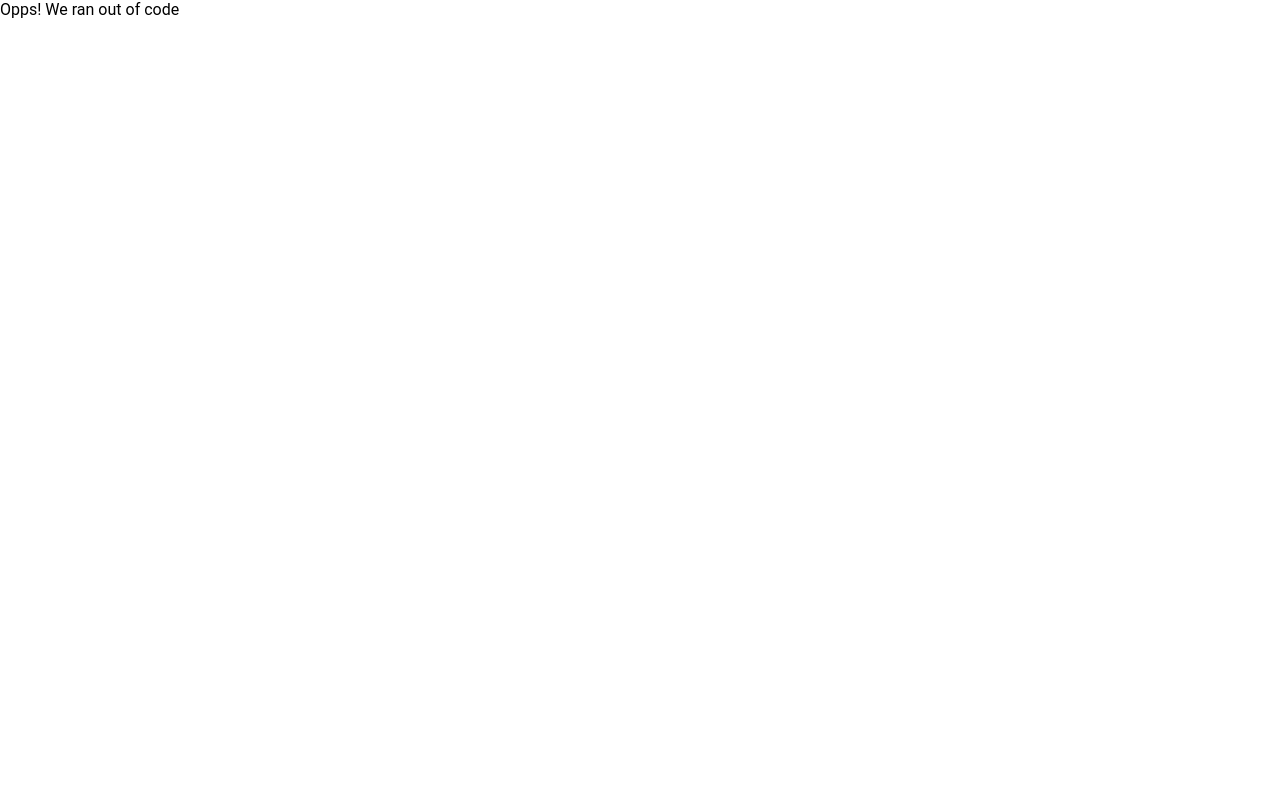
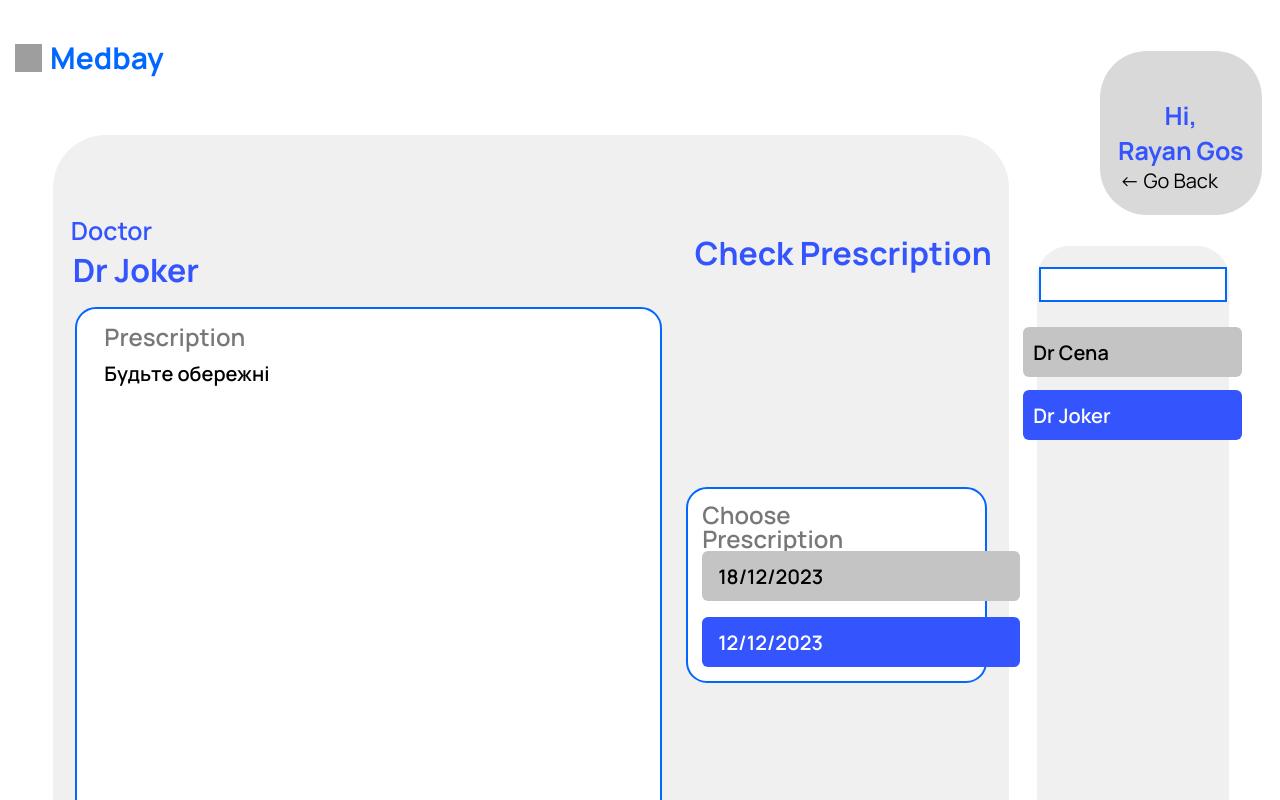
Before and after one commit to nastiiiii/QualityLife, a React (Create React App) app: page /prescription/gosling/joker/second in a window 1280 px wide. Shown: the top 800 px of the page. Built offline with nearby package versions, Linux system fonts and the light colour scheme; grey boxes are pictures that could not be loaded.

Commit message:
feat: added imported routes to core-router

```diff
--- a/src/Routes.jsx
+++ b/src/Routes.jsx
@@ -2,15 +2,53 @@ import React from "react";
 import { BrowserRouter as Router, Routes, Route } from "react-router-dom";
 import Home from "pages/Home";
 import NotFound from "pages/NotFound";
+
+// Doctors
+// Dr Joker (Jokerge)
 import AnalysisPageJohnWickDrJoker from "./styledPages/doctors/DrJoker/Analysis/JohnWick";
 import AnalysisPageRayanDrJokerOne from "./styledPages/doctors/DrJoker/Analysis/RayanGosling/FirstAnalysis";
 import AnalysisPageRayanDrJokerTwo from "./styledPages/doctors/DrJoker/Analysis/RayanGosling/SecondAnalysis";
-import MainPageCenaRayan from "./styledPages/doctors/DrCena/Main/RayanGosling";
+import MainChatPageJokerJohn from "./styledPages/doctors/DrJoker/Comment/John Wick";
+import MainChatPageJokerRayan from "./styledPages/doctors/DrJoker/Comment/Rayan Gos";
+import CreateCheckUpPageJokerJohn from "./styledPages/doctors/DrJoker/CreateCheckUp/JohnWick"
+import CreateCheckUpPageJokerRayan from "./styledPages/doctors/DrJoker/CreateCheckUp/RayanGos";
+import CreatePrescriptionPageJokerJohn from "./styledPages/doctors/DrJoker/CreatePrescription/John Wick";
+import CreatePrescriptionPageJokerRayan from "./styledPages/doctors/DrJoker/CreatePrescription/Rayan Gos";
 import MainPageJokerJohnWick from "./styledPages/doctors/DrJoker/Main/JohnWick";
 import MainPageJokerRayan from "./styledPages/doctors/DrJoker/Main/RayanGosling";
 import CreateAnalysisPageJokerJohn from "./styledPages/doctors/DrJoker/CreateAnalysis/JohnWick";
 import CreateAnalysisPageJokerRayan from "./styledPages/doctors/DrJoker/CreateAnalysis/RayanGosling";
+import PrescriptionsPageJokerJohn from "./styledPages/doctors/DrJoker/Prescription/John Wick";
+import PrescriptionsPageJokerRayanFirst from "./styledPages/doctors/DrJoker/Prescription/Rayan Gos/First";
+import PrescriptionsPageJokerRayanSecond from "./styledPages/doctors/DrJoker/Prescription/Rayan Gos/Second";
+
+// Dr Cena Rayan
+import AnalysisPageCenaRayan from "./styledPages/doctors/DrCena/Analysis/Rayan Gos";
+import MainChatPageCenaRayan from "./styledPages/doctors/DrCena/Comment/Rayan Gos";
 import CreateAnalysisPageCenaRayan from "./styledPages/doctors/DrCena/CreateAnalysis/RayanGosling";
+import CreateCheckUpPageCenaRayan from "./styledPages/doctors/DrCena/CreateCheckUp/RayanGos";
+import CreatePrescriptionPageCenaRayan from "./styledPages/doctors/DrCena/CreatePrescription/Rayan Gos";
+import MainPageCenaRayan from "./styledPages/doctors/DrCena/Main/RayanGosling";
+import PrescriptionsPageCenaRayan from "./styledPages/doctors/DrCena/Prescription/Rayan Gosling";
+
+// Patients
+// John Wick
+import AnalysisOnePageJohnJoker from "./styledPages/patients/JohnWick/Analysis/Dr Joker";
+import MainChatPageJohnJoker from "./styledPages/patients/JohnWick/Comment/Dr Joker";
+import MainOnePageJohnJoker from "./styledPages/patients/JohnWick/Main/Dr Joker";
+import PrescriptionsOnePageJohnJoker from "./styledPages/patients/JohnWick/Prescription/Dr Joker";
+// Rayan Gosling
+import AnalysisOnePageRayanCena from "./styledPages/patients/RayanGosling/Analysis/Dr Cena";
+import AnalysisOnePageRayanJokerFirst from "./styledPages/patients/RayanGosling/Analysis/Dr Joker/First";
+import AnalysisOnePageRayanJokerSecond from "./styledPages/patients/RayanGosling/Analysis/Dr Joker/Second";
+import MainChatPageRayanCena from "./styledPages/patients/RayanGosling/Comment/Dr Cena";
+import MainChatPageRayanJoker from "./styledPages/patients/RayanGosling/Comment/Dr Joker";
+import MainOnePageRayanCena from "./styledPages/patients/RayanGosling/Main/Dr Cena";
+import MainOnePageRayanJoker from "./styledPages/patients/RayanGosling/Main/Dr Joker";
+import PrescriptionsOnePageRayanCena from "./styledPages/patients/RayanGosling/Prescription/Dr Cena";
+import PrescriptionsOnePageRayanJokerFirst from "./styledPages/patients/RayanGosling/Prescription/Dr Joker/First";
+import PrescriptionsOnePageRayanJokerSecond from "./styledPages/patients/RayanGosling/Prescription/Dr Joker/Second";
+
 const PrescriptionsOne = React.lazy(() => import("pages/PrescriptionsOne"));
 const AnalysisOne = React.lazy(() => import("pages/AnalysisOne"));
 const MainOne = React.lazy(() => import("pages/MainOne"));
@@ -24,11 +62,13 @@ const Main = React.lazy(() => import("pages/Main"));
 const CreatePatients = React.lazy(() => import("pages/CreatePatients"));
 const LoginPatientOne = React.lazy(() => import("pages/LoginPatientOne"));
 const LoginPatient = React.lazy(() => import("pages/LoginPatient"));
+
 const ProjectRoutes = () => {
   return (
     <React.Suspense fallback={<>Loading...</>}>
       <Router>
         <Routes>
+          {/* TEMPLATE */}
           <Route path="/" element={<LoginPatientOne />} />
           <Route path="*" element={<NotFound />} />
           <Route path="/loginpatient" element={<LoginPatient />} />
@@ -44,7 +84,53 @@ const ProjectRoutes = () => {
           <Route path="/analysisone" element={<AnalysisOne />} />
           <Route path="/prescriptionsone" element={<PrescriptionsOne />} />
           <Route path="/dhiwise-dashboard" element={<Home />} />
-          <Route path={"/haha"} element={<CreateAnalysisPageCenaRayan />} />
+
+          {/* Doctors ROUTES */}
+          {/* Dr Joker (a.k.a Jokerge) */}
+          <Route path="/analysis/joker/john" element={<AnalysisPageJohnWickDrJoker/>}/>
+          <Route path="/analysis/joker/rayan/first" element={<AnalysisPageRayanDrJokerOne/>}/>
+          <Route path="/analysis/joker/rayan/second" element={<AnalysisPageRayanDrJokerTwo/>}/>
+          <Route path="/main/chat/joker/john" element={<MainChatPageJokerJohn/>}/>
+          <Route path="/main/chat/joker/rayan" element={<MainChatPageJokerRayan/>}/>
+          <Route path="/checkup/joker/john" element={<CreateCheckUpPageJokerJohn/>}/>
+          <Route path="/checkup/joker/rayan" element={<CreateCheckUpPageJokerRayan/>}/>
+          <Route path="/create/prescription/joker/john" element={<CreatePrescriptionPageJokerJohn/>}/>
+          <Route path="/create/prescription/joker/rayan" element={<CreatePrescriptionPageJokerRayan/>}/>
+          <Route path="/main/joker/john" element={<MainPageJokerJohnWick/>}/>
+          <Route path="/main/joker/rayan" element={<MainPageJokerRayan/>}/>
+          <Route path="/create/analysis/joker/john" element={<CreateAnalysisPageJokerJohn/>}/>
+          <Route path="/create/analysis/joker/rayan" element={<CreateAnalysisPageJokerRayan/>}/>
+          <Route path="/prescription/joker/john" element={<PrescriptionsPageJokerJohn/>}/>
+          <Route path="/prescription/joker/rayan/first" element={<PrescriptionsPageJokerRayanFirst/>}/>
+          <Route path="/prescription/joker/rayan/second" element={<PrescriptionsPageJokerRayanSecond/>}/>
+
+          {/* Dr Cena Rayan */}
+          <Route path="/analysis/cena/rayan" element={<AnalysisPageCenaRayan/>}/>
+          <Route path="/main/chat/cena/rayan" element={<MainChatPageCenaRayan/>}/>
+          <Route path="/create/analysis/cena/rayan" element={<CreateAnalysisPageCenaRayan/>}/>
+          <Route path="/checkup/cena/rayan" element={<CreateCheckUpPageCenaRayan/>}/>
+          <Route path="/create/prescription/cena/rayan" element={<CreatePrescriptionPageCenaRayan/>}/>
+          <Route path="/main/cena/rayan" element={<MainPageCenaRayan/>}/>
+          <Route path="/prescription/cena/rayan" element={<PrescriptionsPageCenaRayan/>}/>
+
+          {/* Patient ROUTES */}
+          {/* John Wick */}
+          <Route path="/analysis/wick/joker" element={<AnalysisOnePageJohnJoker/>}/>
+          <Route path="/main/chat/wick/joker" element={<MainChatPageJohnJoker/>}/>
+          <Route path="/main/wick/joker" element={<MainOnePageJohnJoker/>}/>
+          <Route path="/prescription/wick/joker" element={<PrescriptionsOnePageJohnJoker/>}/>
+
+          {/* Rayan Gosling */}
+          <Route path="/analysis/gosling/cena" element={<AnalysisOnePageRayanCena/>}/>
+          <Route path="/analysis/gosling/joker/first" element={<AnalysisOnePageRayanJokerFirst/>}/>
+          <Route path="/analysis/gosling/joker/second" element={<AnalysisOnePageRayanJokerSecond/>}/>
+          <Route path="/main/chat/gosling/cena" element={<MainChatPageRayanCena/>}/>
+          <Route path="/main/chat/gosling/joker" element={<MainChatPageRayanJoker/>}/>
+          <Route path="/main/gosling/cena" element={<MainOnePageRayanCena/>}/>
+          <Route path="/main/gosling/joker" element={<MainOnePageRayanJoker/>}/>
+          <Route path="/prescription/gosling/cena" element={<PrescriptionsOnePageRayanCena/>}/>
+          <Route path="/prescription/gosling/joker/first" element={<PrescriptionsOnePageRayanJokerFirst/>}/>
+          <Route path="/prescription/gosling/joker/second" element={<PrescriptionsOnePageRayanJokerSecond/>}/>
         </Routes>
       </Router>
     </React.Suspense>
```
